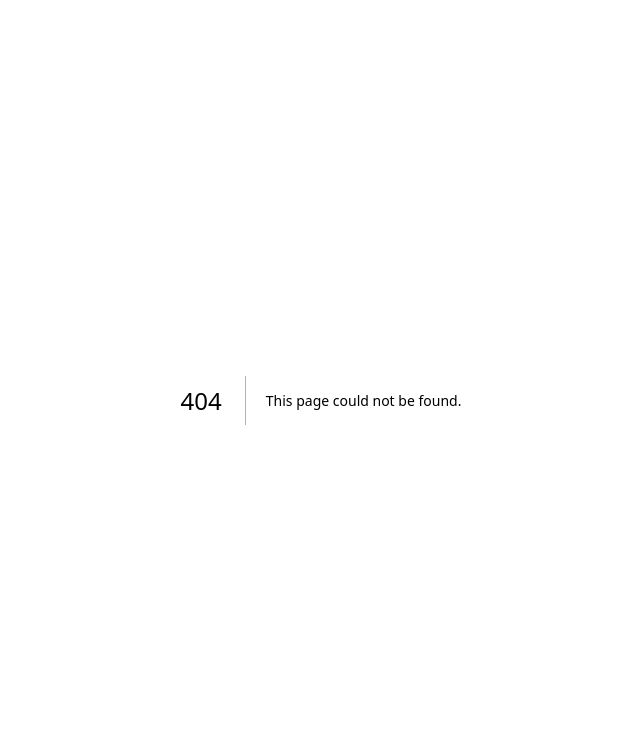
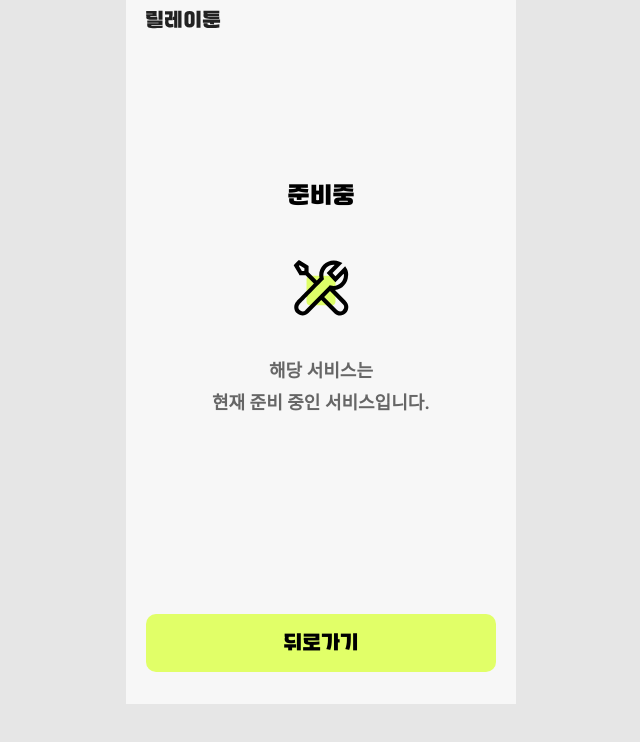
Before and after one commit to relay-toon/front, a Next.js app: page /coming-soon in a window 1280 px wide. Before the commit this address had no page. Shown: the top 742 px of the page, without its empty margins (319-959 px from the left). Built offline with nearby package versions, Linux system fonts and the light colour scheme.

Commit message:
design: Coming-soon-page

```diff
--- /dev/null
+++ b/src/app/(main)/coming-soon/page.tsx
@@ -0,0 +1,39 @@
+'use client';
+import LargeButton from '@/src/components/LargeButton';
+import OnlyLogoHeader from '@/src/components/header/OnlyLogoHeader';
+import Image from 'next/image';
+import { useRouter } from 'next/navigation';
+
+export default function ComingSoonPage() {
+  const router = useRouter();
+  const onClick = () => {
+    router.back();
+  };
+  return (
+    <div>
+      <OnlyLogoHeader />
+      <div className="custom-waguri-font align-center mt-[141px] flex h-[41px] justify-center text-2xl">
+        준비중
+      </div>
+      <div className="mt-[39px] flex justify-center">
+        <Image
+          src="/svg/coming-soon.svg"
+          alt="coming-soon"
+          width={56.59}
+          height={56.57}
+        />
+      </div>
+      <div className="mt-[39px] flex flex-col text-center">
+        <span className="text-lg font-semibold leading-[32.4px] text-[#666666]">
+          해당 서비스는
+        </span>{' '}
+        <span className="text-lg font-semibold leading-[32.4px] text-[#666666]">
+          현재 준비 중인 서비스입니다.
+        </span>
+      </div>
+      <div className="mb-8 mt-[194.43px] flex justify-center text-xl">
+        <LargeButton buttonText="뒤로가기" onClick={onClick} />
+      </div>
+    </div>
+  );
+}
```
Also changed, not shown: public/svg/coming-soon.svg (added).
